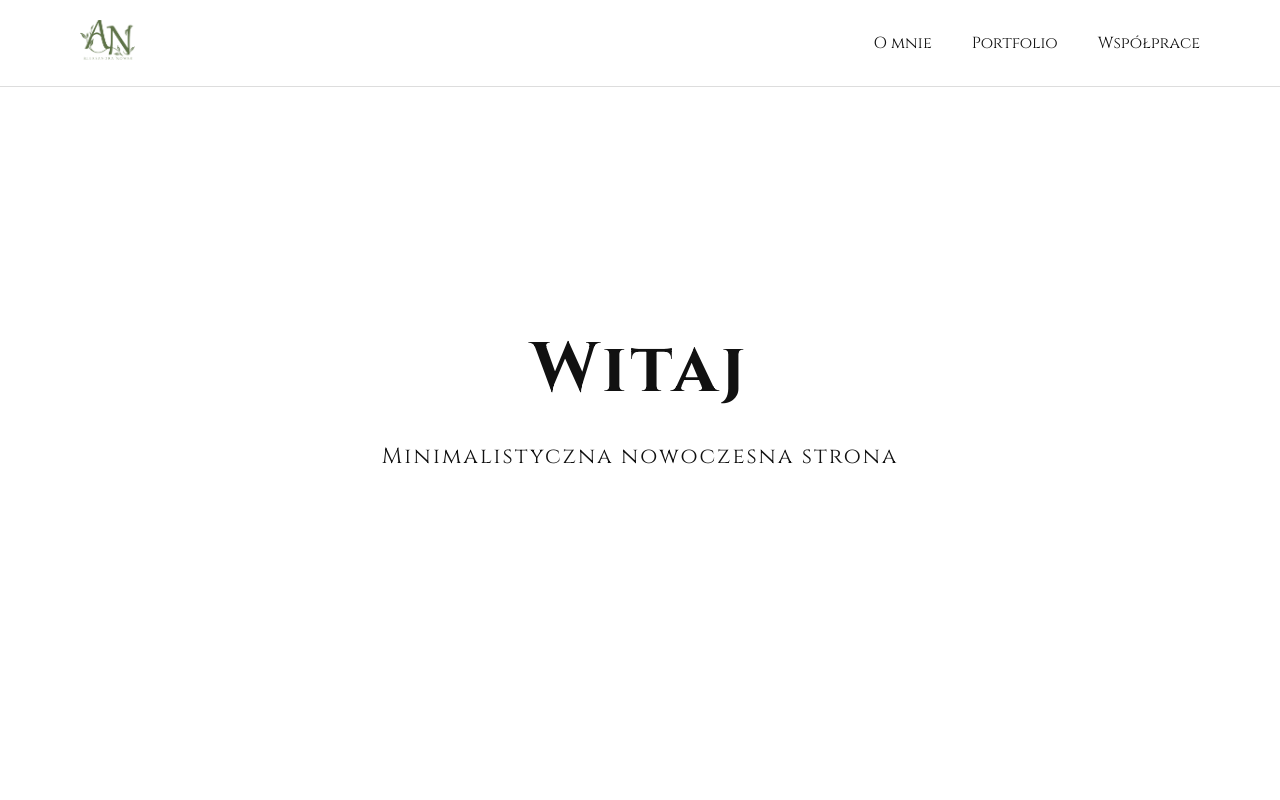
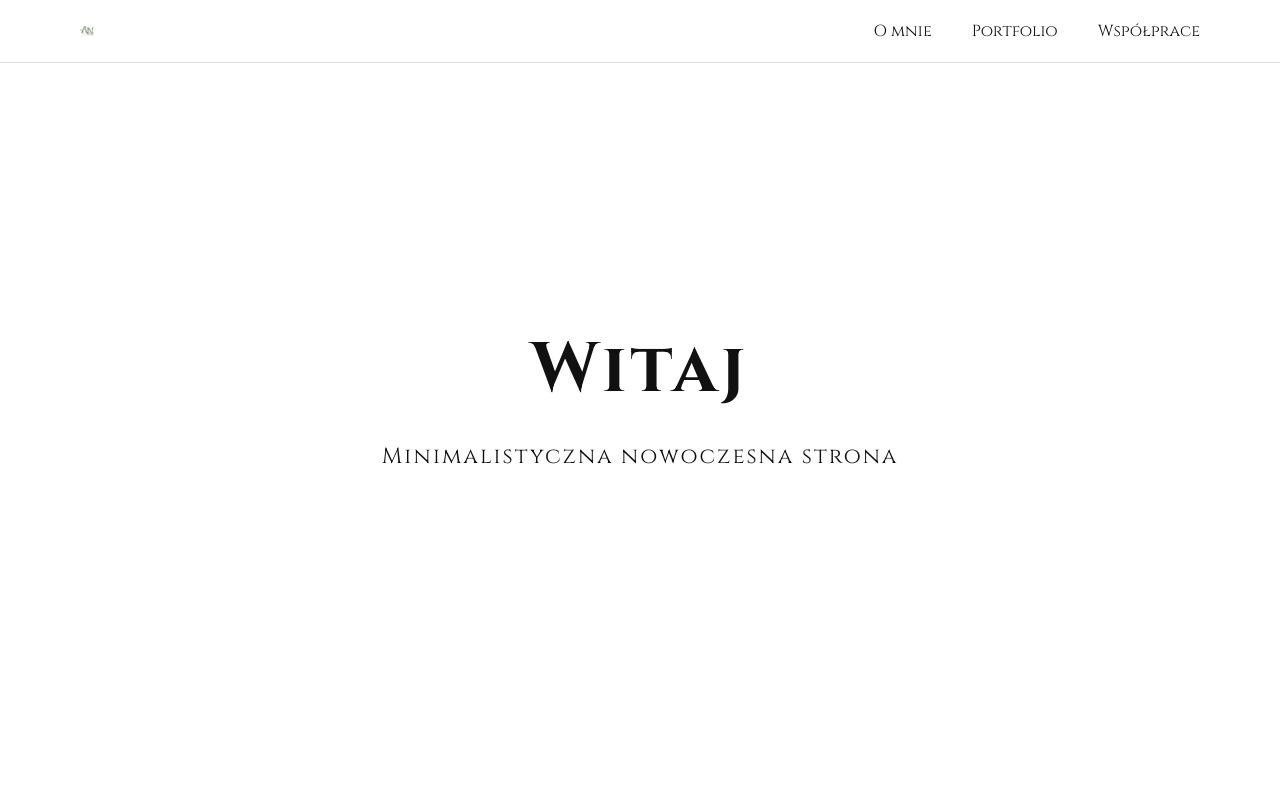
Before and after one commit to resodik/ANmedia, a plain HTML site: page index.html in a window 1280 px wide. Shown: the top 800 px of the page. Drawn offline with Linux system fonts and the light colour scheme.

Commit message:
Update style.css

```diff
--- a/style.css
+++ b/style.css
@@ -37,7 +37,7 @@ nav {
 }
 
 .logo img {
-      height: 40px;
+      height: 10px;
     }
 
 .menu {
```
